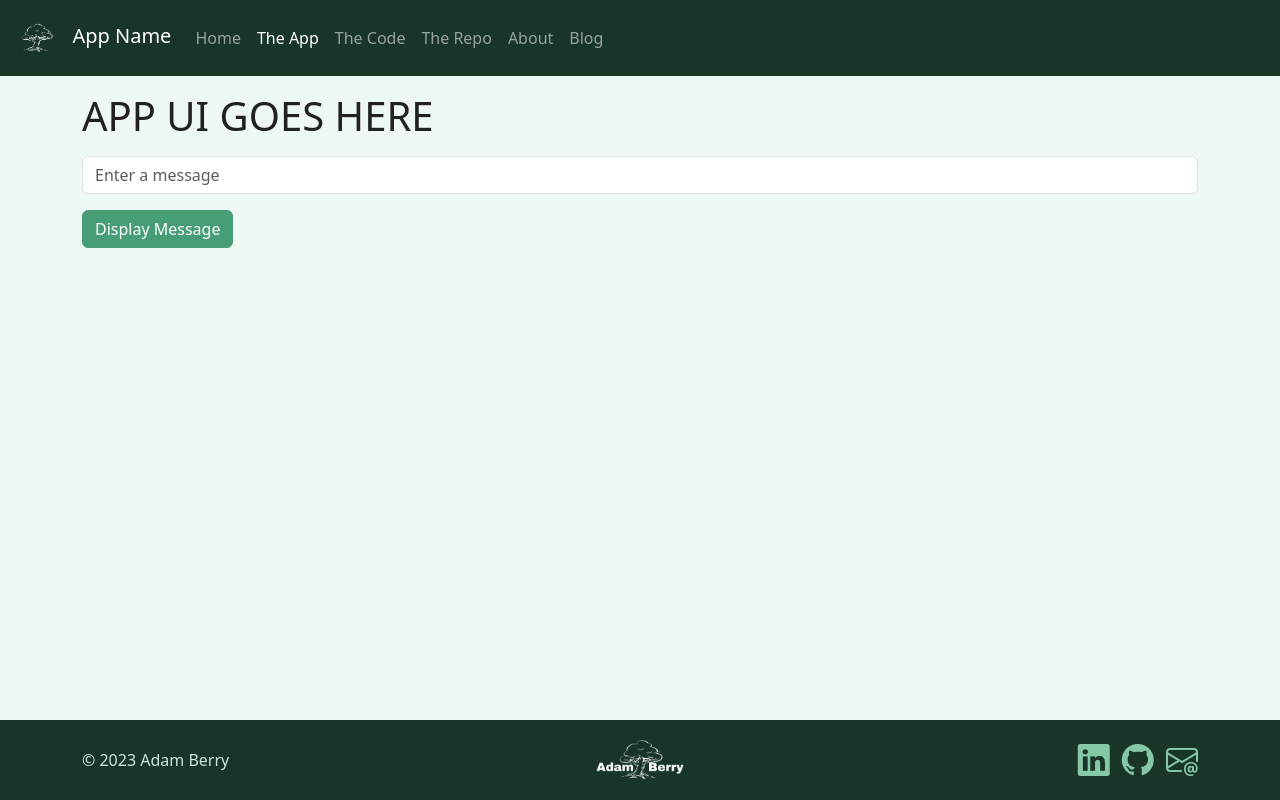
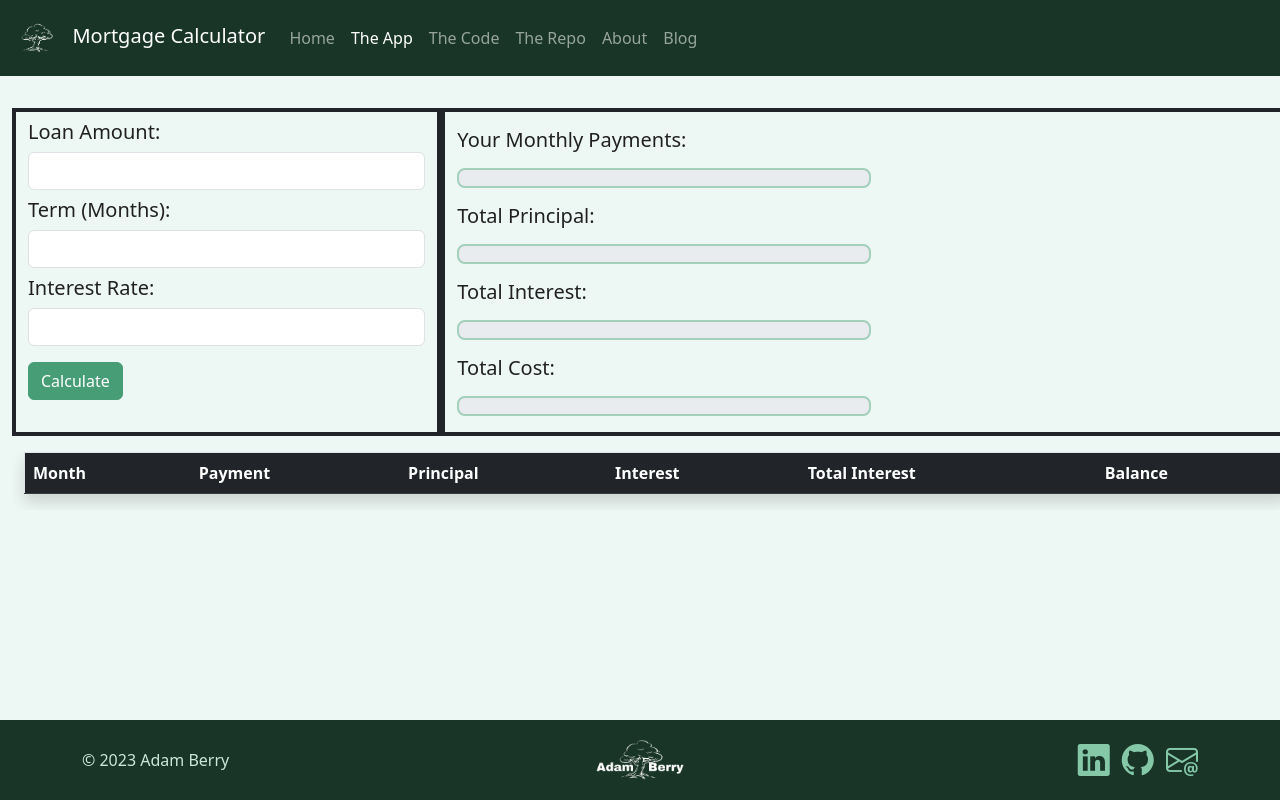
Before and after one commit to aberry2288/Mortgage-Calculator, a plain HTML site: page app.html in a window 1280 px wide. Drawn offline with nearby package versions, Linux system fonts and the light colour scheme; some packages are replaced by stand-ins of ours; a script that the page names is missing.

Commit message:
woking on js

```diff
--- a/app.html
+++ b/app.html
@@ -4,7 +4,7 @@
 <head>
     <meta charset="UTF-8">
     <meta name="viewport" content="width=device-width, initial-scale=1.0 shrink-to-fit=no">
-    <title>App Name: A Coding Challenge</title>
+    <title>Mortgage Calculator: A Coding Challenge</title>
 
     <!-- Bootstrap CSS -->
     <link href="https://cdn.jsdelivr.net/npm/bootstrap@5.3.0/dist/css/bootstrap.min.css" rel="stylesheet"
@@ -26,7 +26,7 @@
             <div class="container-fluid">
                 <a class="navbar-brand" href="index.html">
                     <img src="/img/Tree Styled White.png" height="50" alt="developer logo">
-                    &nbsp;App Name
+                    &nbsp;Mortgage Calculator
                 </a>
                 <button class="navbar-toggler" type="button" data-bs-toggle="collapse"
                     data-bs-target="#navbarSupportedContent" aria-controls="navbarSupportedContent"
@@ -60,10 +60,64 @@
         </nav>
     </header>
 
-    <main class="container py-3">
-        <h1>APP UI GOES HERE</h1>
-        <input class="form-control my-3" id="message" placeholder="Enter a message" type="text">
-        <button class="btn btn-primary" id="btnSubmit" type="button">Display Message</button>
+    <main class="container-xxl m-3 py-3 g-3">
+        <div class="row row-cols-1">
+            <div class="col-12 col-md-4 border border-4 border-dark">
+                <h5 class="mt-2">Loan Amount:</h5>
+                <input class="form-control" type="number" id="loanAmount">
+                <h5 class="mt-2">Term (Months):</h5>
+                <input class="form-control" type="number" id="monthsAmount">
+                <h5 class="mt-2">Interest Rate:</h5>
+                <input class="form-control" type="number" id="interestAmount">
+                <button class="btn btn-primary my-3" onclick="getValues()">Calculate</button>
+            </div>
+            <div class="col-12 col-md-8 border border-4 border-dark">
+                <h5 class="mt-3">Your Monthly Payments:</h5>
+                <div
+                    class="display-6 text-success my-3 rounded-3 border border-2 border-success-subtle p-2 bg-body-secondary w-50">
+                    <div id="monthlyPayments">
+                        <!--payment amount goes here-->
+                    </div>
+                </div>
+                <h5 class="mt-3">Total Principal:</h5>
+                <div
+                    class="display-6 text-success my-3 rounded-3 border border-2 border-success-subtle p-2 bg-body-secondary w-50">
+                    <div id="totalPrincipal">
+                        <!--principal amount goes here-->
+                    </div>
+                </div>
+                <h5 class="mt-3">Total Interest:</h5>
+                <div
+                    class="display-6 text-success my-3 rounded-3 border border-2 border-success-subtle p-2 bg-body-secondary w-50">
+                    <div id="totalInterest">
+                        <!--Interest amount goes here-->
+                    </div>
+                </div>
+                <h5 class="mt-3">Total Cost:</h5>
+                <div
+                    class="display-6 text-success my-3 rounded-3 border border-2 border-success-subtle p-2 bg-body-secondary w-50">
+                    <div id="totalCost">
+                        <!--cost amount goes here-->
+                    </div>
+                </div>
+            </div>
+            <div class="table-responsive mt-3">
+                <table class="table table-striped border shadow">
+                    <thead class="table-dark">
+                        <tr>
+                            <th>Month</th>
+                            <th>Payment</th>
+                            <th>Principal</th>
+                            <th>Interest</th>
+                            <th>Total Interest</th>
+                            <th>Balance</th>
+                        </tr>
+                    </thead>
+                    <tbody id="breakdown-table">
+                        <!--breakdown goes here-->
+                    </tbody>
+                </table>
+            </div>
     </main>
 
     <footer class="footer container-fluid py-3">
@@ -85,6 +139,17 @@
         </div>
     </footer>
 
+    <template id="loan-row-template">
+        <tr>
+            <td data-id="month"></td>
+            <td data-id="payment"></td>
+            <td data-id="principal"></td>
+            <td data-id="interest"></td>
+            <td data-id="totalInterest"></td>
+            <td data-id="balance"></td>
+        </tr>
+    </template>
+
 
 
     <!-- Bootstrap JS -->
@@ -98,9 +163,7 @@
     <!-- Customer JavaScript Page -->
     <script src="/js/site.js"></script>
 
-    <script>
-        document.getElementById('btnSubmit').addEventListener('click', displayMessage);
-    </script>
+
 </body>
 
 </html>
--- a/css/site.css
+++ b/css/site.css
@@ -84,3 +84,10 @@ body {
     font-size: 4rem;
     padding-left: .5rem;
 }
+
+.paymentBox {
+
+    display: flex;
+    justify-content: center;
+    align-items: center;
+}
--- a/js/site.js
+++ b/js/site.js
@@ -1,13 +1,49 @@
-function displayMessage() {
-    let inputBox = document.getElementById('message');
 
-    let message = inputBox.value;
 
-    Swal.fire(
-        {
-            backdrop: false,
-            title: 'App Name',
-            text: message
-        }
-    );
+
+
+function getValues() {
+
+    let a = document.getElementById('loanAmount').value;
+    let b = document.getElementById('monthsAmount').value;
+    let c = document.getElementById('interestAmount').value;
+
+    a = parseFloat(a);
+    b = parseInt(b);
+    c = parseFloat(c);
+
+    topTableData(a, b, c);
+
+
 }
+
+function displayData() {
+
+
+
+
+
+
+
+}
+
+function topTableData(loanAmount, term, interestRate) {
+
+    let totalPayment = loanAmount * (interestRate / 1200) / (1 - (1 + interestRate / 1200) ** -term);
+    let totalPrincipal = loanAmount
+    let totalInterest = (loanAmount * (interestRate * 0.01))/term;
+    let totalCost = loanAmount + totalInterest;
+
+
+    document.getElementById('monthlyPayments').innerHTML = totalPayment;
+    document.getElementById('totalPrincipal').innerHTML = totalPrincipal;
+    document.getElementById('totalInterest').innerHTML = totalInterest;
+
+
+
+
+
+
+
+
+}
```
Also changed, not shown: code.html (+3 -3 lines), index.html (+5 -5 lines), img/Mortgage Calculator Logo.png (added).
